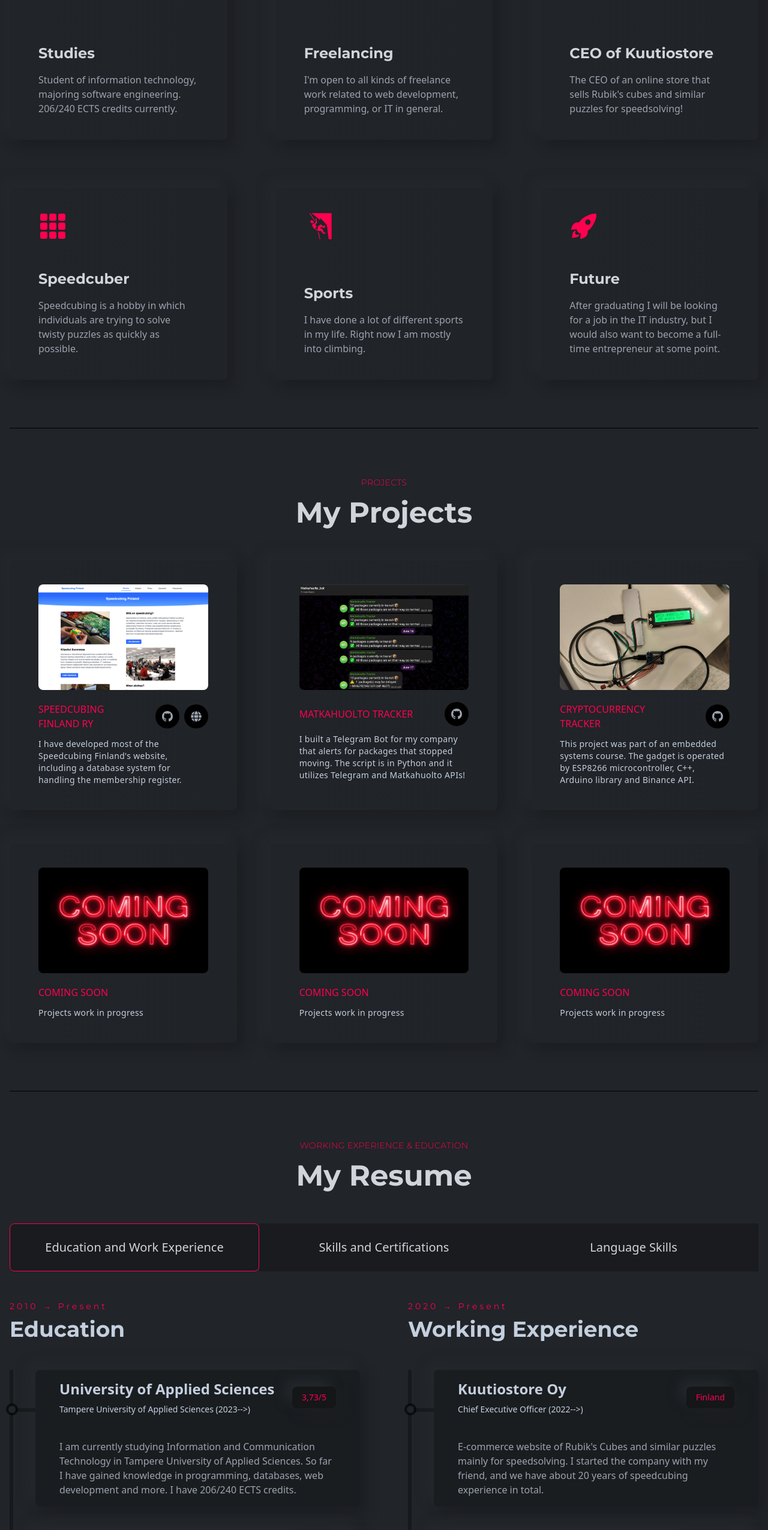
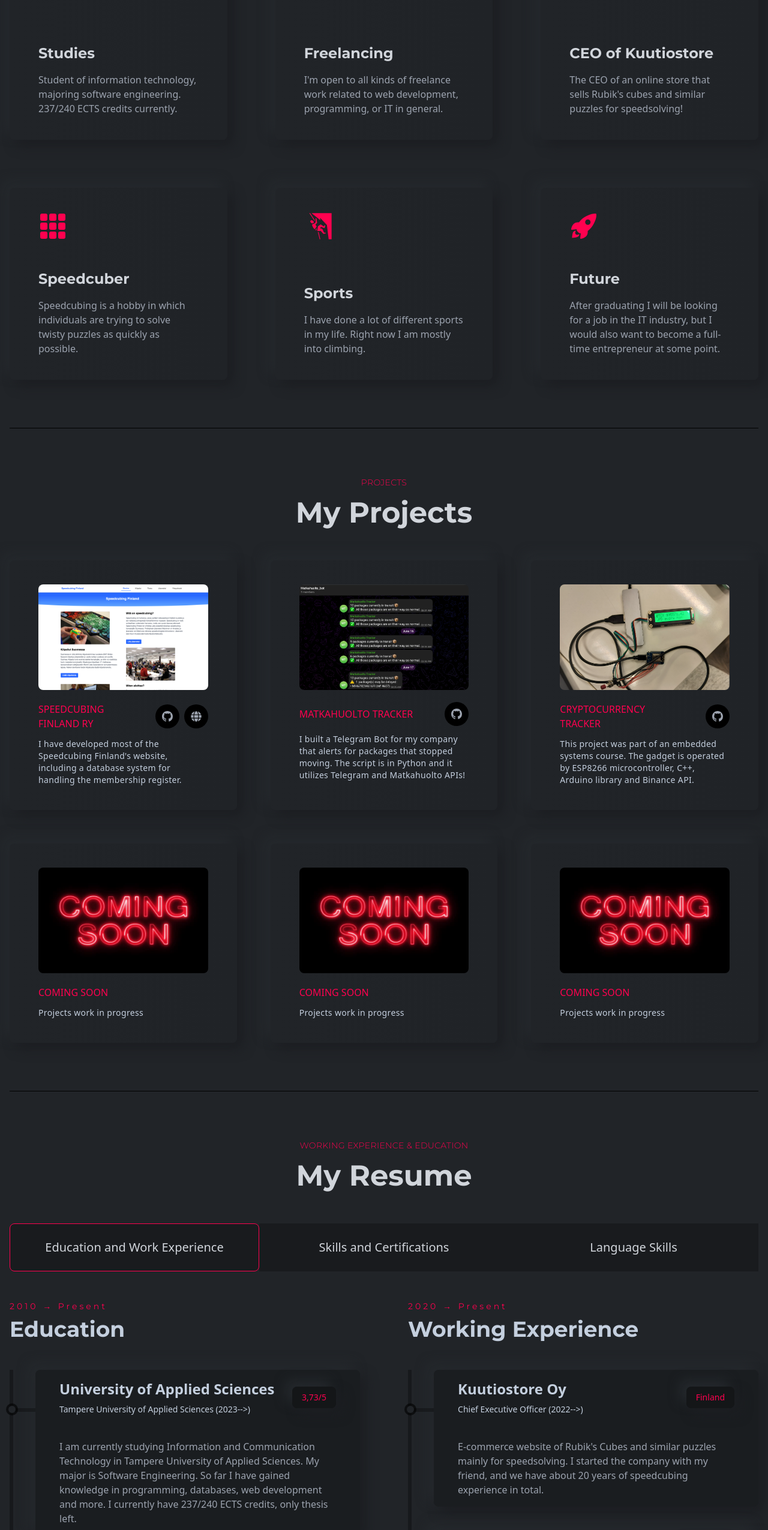
Before and after one commit to ArttuPuttonen/myPortfolio, a React (Create React App) app: page / in a window 1280 px wide. Shown: the part 976-3526 px from the top of the page at 60% size. Built offline with nearby package versions, Linux system fonts and the light colour scheme; the HTML template or start-up script is replaced by a standard one.

Commit message:
updated ects credits

```diff
--- a/src/components/features/Features.js
+++ b/src/components/features/Features.js
@@ -15,7 +15,7 @@ function Features() {
 
         <Card
         title="Studies"
-        des="Student of information technology, majoring software engineering. 206/240 ECTS credits currently."
+        des="Student of information technology, majoring software engineering. 237/240 ECTS credits currently."
         icon={<FaGraduationCap/>}
         modalContent="First and foremost I am a student. After High School I first applied and got in to study automation technology in the University of Tampere.
         After a few months I realized that it was not for me, and I wanted to do something more practical. I decided to apply to Tampere University of Applied Sciences to study information technology, what was also one of the initial choices I was considering after high school.
--- a/src/components/resume/Education.js
+++ b/src/components/resume/Education.js
@@ -20,7 +20,8 @@ const Education = () => {
                         title="University of Applied Sciences"
                         subTitle="Tampere University of Applied Sciences (2023-->)"
                         result="3,73/5"
-                        des="I am currently studying Information and Communication Technology in Tampere University of Applied Sciences. So far I have gained knowledge in programming, databases, web development and more. I have 206/240 ECTS credits."
+                        des="I am currently studying Information and Communication Technology in Tampere University of Applied Sciences. My major is Software Engineering.
+                        So far I have gained knowledge in programming, databases, web development and more. I currently have 237/240 ECTS credits, only thesis left."
                     />
                     <ResumeCard
                         title="University"
```
